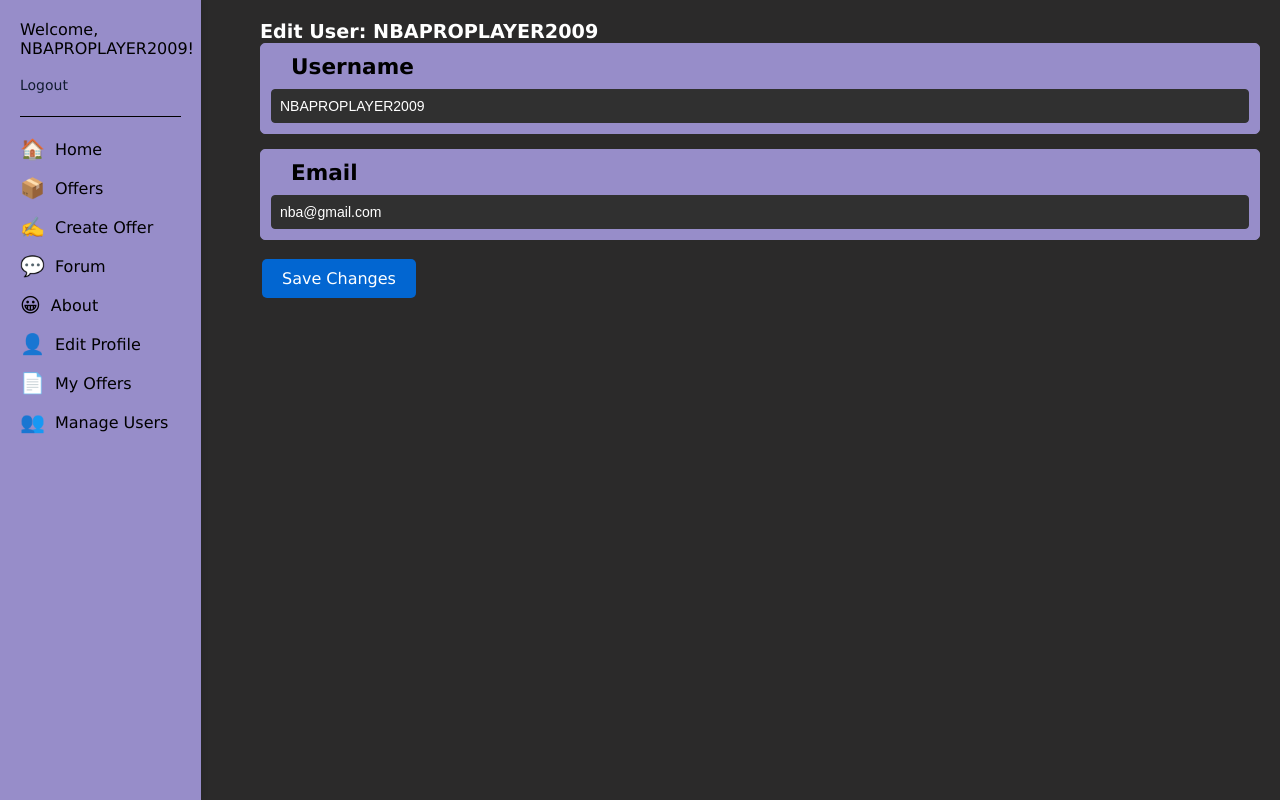
After one commit to anotherarthur7/TradeX, a Django app: page /edit-user/7/ in a window 1280 px wide. The commit adds this page. Run offline with Django 5.2, Linux system fonts and the light colour scheme; a user stored in the database is signed in; data comes from the database, SQL or seed files in the repository; both versions use the stored data as it was after the commit; some libraries are stand-ins or nearby versions.

Commit message:
offer suspension and admin panel update

```diff
--- a/Djenv/Djenv/settings.py
+++ b/Djenv/Djenv/settings.py
@@ -138,3 +138,6 @@ MEDIA_ROOT = os.path.join(BASE_DIR, 'media')  # File system path to store media
 # https://docs.djangoproject.com/en/5.1/ref/settings/#default-auto-field
 
 DEFAULT_AUTO_FIELD = 'django.db.models.BigAutoField'
+
+# Email Configuration
+EMAIL_BACKEND = 'django.core.mail.backends.console.EmailBackend'
--- a/Djenv/register/views.py
+++ b/Djenv/register/views.py
@@ -6,6 +6,11 @@ from django.contrib import messages
 
 # Create your views here.
 def register(response):
+
+    storage = messages.get_messages(response)
+    for message in storage:
+        pass
+
     if response.user.is_authenticated:
         return redirect('home')
 
--- a/Djenv/tradeapp/models.py
+++ b/Djenv/tradeapp/models.py
@@ -7,6 +7,11 @@ from django.utils import timezone
 
 
 class Offer(models.Model):
+    STATUS_CHOICES = [
+        ('pending', 'Pending'),
+        ('approved', 'Approved'),
+        ('rejected', 'Rejected'),
+    ]
     title = models.CharField(max_length=200)
     description = models.TextField()
     price = models.DecimalField(max_digits=10, decimal_places=2)
@@ -14,6 +19,7 @@ class Offer(models.Model):
     posted_date = models.DateTimeField(default=timezone.now)
     user = models.ForeignKey(User, on_delete=models.CASCADE)
     is_open = models.BooleanField(default=True)
+    status = models.CharField(max_length=10, choices=STATUS_CHOICES, default='pending')
     def __str__(self):
         return self.title
 
--- a/Djenv/tradeapp/templates/base.html
+++ b/Djenv/tradeapp/templates/base.html
@@ -66,6 +66,20 @@
                     <span class="sidebar-text">My Offers</span>
                 </a>
             </div>
+            <div class="sidebar-item">
+                <a href="{% url 'manage_users' %}">
+                    <span role="img" aria-label="Manage Users">👥</span>
+                    <span class="sidebar-text">Manage Users</span>
+                </a>
+            </div>
+        {% endif %}
+        {% if user.is_staff %}
+            <div class="sidebar-item">
+                <a href="{% url 'review_offers' %}">
+                    <span role="img" aria-label="Review Offers">🔍</span>
+                    <span class="sidebar-text">Review Offers</span>
+                </a>
+            </div>
         {% endif %}
     </div>
 
--- /dev/null
+++ b/Djenv/tradeapp/templates/edit_user.html
@@ -0,0 +1,21 @@
+{% extends "base.html" %}
+
+{% block title %}Edit User{% endblock %}
+
+{% block content %}
+<div class="container">
+    <h1>Edit User: {{ user.username }}</h1>
+    <form method="post">
+        {% csrf_token %}
+        <div class="form-group">
+            <label for="username">Username</label>
+            <input type="text" name="username" id="username" value="{{ user.username }}" required>
+        </div>
+        <div class="form-group">
+            <label for="email">Email</label>
+            <input type="email" name="email" id="email" value="{{ user.email }}" required>
+        </div>
+        <button type="submit" class="btn btn-edit">Save Changes</button>
+    </form>
+</div>
+{% endblock %}
--- a/Djenv/tradeapp/templates/offermain.html
+++ b/Djenv/tradeapp/templates/offermain.html
@@ -4,6 +4,7 @@
 <!-- Offer Grid -->
 <div class="offer-grid">
     {% for offer in offers %}
+        {% if offer.status == 'approved' %}
         <div class="offer-item">
             <a href="{% url 'item_index' offer.id %}">
                 <img src="{{ offer.image.url }}" alt="{{ offer.title }}" class="offer-image">
@@ -12,6 +13,7 @@
                 </div>
             </a>
         </div>
+        {% endif %}
     {% empty %}
         <p>No offers available.</p>
     {% endfor %}
--- a/Djenv/tradeapp/urls.py
+++ b/Djenv/tradeapp/urls.py
@@ -19,9 +19,15 @@ urlpatterns = [
     path('forum/message/<int:message_id>/delete/', views.message_delete, name='message_delete'),
     path('message/<int:message_id>/edit/', views.message_edit, name='message_edit'),
     path("offermain/<int:req_id>", views.itemIndex, name="itemIndex"),
-    path('offer/<int:req_id>/', views.itemIndex, name='item_index'),  # Ensure this line exists
+    path('offer/<int:req_id>/', views.itemIndex, name='item_index'),
     path('offer/<int:req_id>/edit/', views.edit_offer, name='edit_offer'),
     path('offer/<int:req_id>/delete/', views.delete_offer, name='delete_offer'),
     path('profile/', views.profile, name='profile'),
     path('my-offers/', views.my_offers, name='my_offers'),
+    path('review-offers/', views.review_offers, name='review_offers'),
+    path('approve-offer/<int:offer_id>/', views.approve_offer, name='approve_offer'),
+    path('reject-offer/<int:offer_id>/', views.reject_offer, name='reject_offer'),
+    path('manage-users/', views.manage_users, name='manage_users'),
+    path('edit-user/<int:user_id>/', views.edit_user, name='edit_user'),
+    path('delete-user/<int:user_id>/', views.delete_user, name='delete_user'),
 ]
--- a/Djenv/tradeapp/views.py
+++ b/Djenv/tradeapp/views.py
@@ -12,6 +12,10 @@ from .models import Thread, Message
 from .forms import ThreadForm, MessageForm
 from django.utils import timezone
 from .forms import CustomPasswordChangeForm
+from django.core.mail import send_mail
+from django.conf import settings
+from django.contrib.auth.models import User
+
 
 def is_admin(user):
     return user.is_staff
@@ -195,13 +199,20 @@ def create(request):
         if form.is_valid():
             offer = form.save(commit=False)
             offer.user = request.user
+            offer.status = 'pending'
             offer.save()
+            messages.success(request, 'Your offer has been submitted and is pending approval.')
             return redirect('home')
     else:
         form = OfferForm()
     return render(request, 'create.html', {'form': form})
 
 def login_view(request):
+
+    storage = messages.get_messages(request)
+    for message in storage:
+        pass
+
     if request.user.is_authenticated:
         print("User logged in:", request.user.is_authenticated)
         return redirect('home')
@@ -289,7 +300,6 @@ def profile(request):
         'password_form': password_form,
     })
 
-
 @login_required
 def my_offers(request):
     open_offers = Offer.objects.filter(user=request.user, is_open=True)
@@ -301,3 +311,70 @@ def my_offers(request):
         "closed_offers": closed_offers,
         "has_offers": has_offers,  # Pass the flag to the template
     })
+
+@user_passes_test(lambda u: u.is_staff)  # Restrict to admin users
+def review_offers(request):
+    pending_offers = Offer.objects.filter(status='pending')
+    return render(request, 'review_offers.html', {'pending_offers': pending_offers})
+
+@user_passes_test(lambda u: u.is_staff)
+def approve_offer(request, offer_id):
+    offer = get_object_or_404(Offer, id=offer_id)
+    offer.status = 'approved'
+    offer.save()
+
+    # Notify the user via email
+    send_mail(
+        'Offer Approved',
+        f'Your offer "{offer.title}" has been approved.',
+        settings.DEFAULT_FROM_EMAIL,
+        [offer.user.email],
+        fail_silently=False,
+    )
+
+    messages.success(request, f'Offer "{offer.title}" has been approved.')
+    return redirect('review_offers')
+
+@user_passes_test(lambda u: u.is_staff)
+def reject_offer(request, offer_id):
+    offer = get_object_or_404(Offer, id=offer_id)
+    offer.status = 'rejected'
+    offer.save()
+
+    # Notify the user via email
+    send_mail(
+        'Offer Rejected',
+        f'Your offer "{offer.title}" has been rejected.',
+        settings.DEFAULT_FROM_EMAIL,
+        [offer.user.email],
+        fail_silently=False,
+    )
+
+    messages.error(request, f'Offer "{offer.title}" has been rejected.')
+    return redirect('review_offers')
+
+@user_passes_test(lambda u: u.is_staff)  # Restrict to admin users
+def manage_users(request):
+    users = User.objects.all()  # Get all users
+    return render(request, 'manage_users.html', {'users': users})
+
+@user_passes_test(lambda u: u.is_staff)
+def edit_user(request, user_id):
+    user = get_object_or_404(User, id=user_id)
+    if request.method == 'POST':
+        # Handle form submission to update user details
+        user.username = request.POST.get('username')
+        user.email = request.POST.get('email')
+        user.save()
+        messages.success(request, f'User "{user.username}" updated successfully.')
+        return redirect('manage_users')
+    return render(request, 'edit_user.html', {'user': user})
+
+@user_passes_test(lambda u: u.is_staff)
+def delete_user(request, user_id):
+    user = get_object_or_404(User, id=user_id)
+    if request.method == 'POST':
+        user.delete()
+        messages.success(request, f'User "{user.username}" deleted successfully.')
+        return redirect('manage_users')
+    return render(request, 'confirm_delete_user.html', {'user': user})
```
Also changed, not shown: Djenv/tradeapp/templates/confirm_delete_user.html (added, +15 -0 lines), Djenv/tradeapp/templates/login.html (+5 -3 lines), Djenv/tradeapp/templates/manage_users.html (added, +88 -0 lines), Djenv/tradeapp/templates/register.html (+12 -0 lines), Djenv/tradeapp/templates/review_offers.html (added, +24 -0 lines), Djenv/db.sqlite3, Djenv/media/images/111_24QGfZF.png (added), Djenv/tradeapp/migrations/0015_offer_status.py (added).
